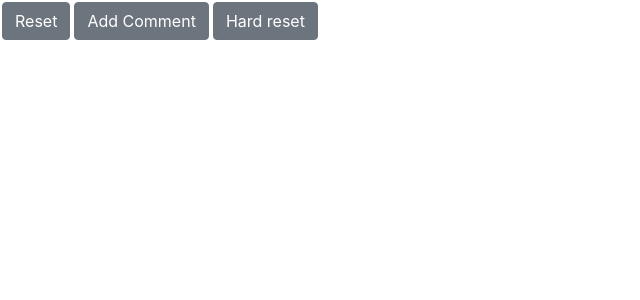
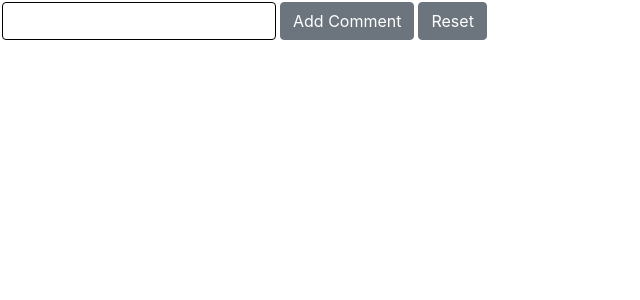
Before and after one commit to leon-li1/React-apps, a React (Create React App) app: page / in a window 1280 px wide. Shown: the top 300 px of the page, without its empty margins (0-640 px from the left). Built offline with nearby package versions, Linux system fonts and the light colour scheme.

Commit message:
added iinput

```diff
--- a/src/App.js
+++ b/src/App.js
@@ -1,19 +1,18 @@
-import React, { useState } from "react";
+import React, { useState, useRef } from "react";
 import "./App.css";
 import Comment from "./Comment";
 
 function App() {
   const [count, setCount] = useState(0);
   const [users, setUsers] = useState([]);
+  const inputBox = useRef();
 
   const addUser = () => {
+    const name = inputBox.current.value;
+    if (name === "") return;
     setCount((prevCount) => prevCount + 1);
-    users.push({
-      id: count + 1,
-      name: "test_name" + (count + 1),
-      message: "test" + (count + 1),
-    });
-    setUsers(users);
+    setUsers([...users, { id: count, name: name }]);
+    inputBox.current.value = null;
   };
 
   const handleDelete = (target) => {
@@ -26,29 +25,28 @@ function App() {
 
   return (
     <div>
+      <input
+        className="btn btn-sml"
+        ref={inputBox}
+        type="text"
+        style={{ border: "1px solid black" }}
+        onKeyDown={(e) => {
+          if (e.key === "Enter") addUser();
+        }}
+      />
+      <button className="btn btn-secondary btn-sml" onClick={addUser}>
+        Add Comment
+      </button>
       <button
         className="btn btn-secondary btn-sml"
         onClick={() => setUsers([])}
       >
         Reset
       </button>
-      <button className="btn btn-secondary btn-sml" onClick={addUser}>
-        Add Comment
-      </button>
-      <button
-        className="btn btn-secondary btn-sml"
-        onClick={() => {
-          setCount(0);
-          setUsers([]);
-        }}
-      >
-        Hard reset
-      </button>
       {users.map((user) => (
         <Comment
           key={user.id}
           name={user.name}
-          message={user.message}
           handleDelete={() => handleDelete(user.id)}
         />
       ))}
--- a/src/comment.js
+++ b/src/comment.js
@@ -1,6 +1,6 @@
 import React from "react";
 
-function Comment({ name, message, handleDelete }) {
+function Comment({ name, handleDelete }) {
   return (
     <div
       style={{
@@ -11,7 +11,6 @@ function Comment({ name, message, handleDelete }) {
       }}
     >
       <h3>{name}</h3>
-      <p>{message}</p>
       <button className="btn btn-danger m-2 btn-xs" onClick={handleDelete}>
         X
       </button>
```
